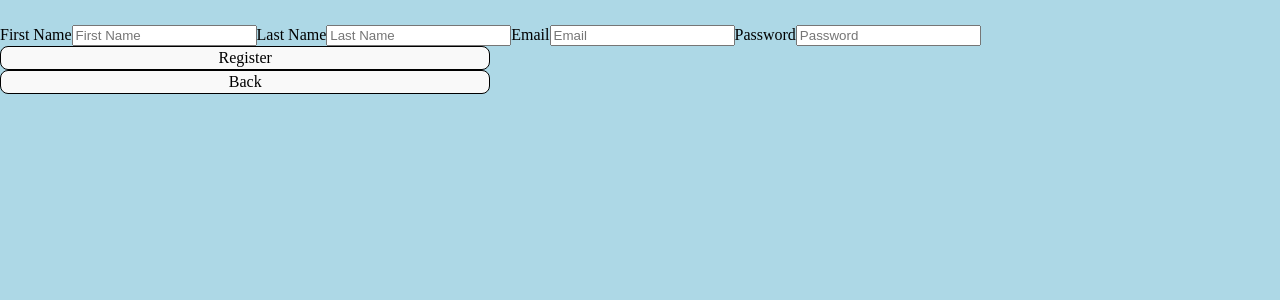
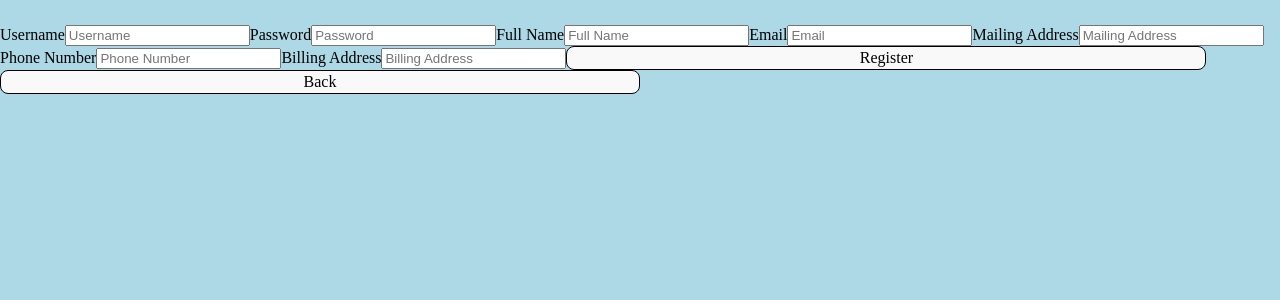
Before and after one commit to AisheScott/Capstone, a React (Vite) app in the folder Frontend/: page /Register in a window 1280 px wide. Shown: the top 300 px of the page. Built offline with nearby package versions, Linux system fonts and the light colour scheme.

Commit message:
login/register work

```diff
--- a/Frontend/src/api/productApi.js
+++ b/Frontend/src/api/productApi.js
@@ -1,36 +1,52 @@
 import { createApi, fetchBaseQuery } from "@reduxjs/toolkit/query/react";
 
-//Define API using createApi
-export const productApi= createApi({
 
-    reducePath: "productApi",
+
+// Define API using createApi
+export const productApi = createApi({
+  reducerPath: "productApi",
 
   baseQuery: fetchBaseQuery({
-        baseUrl: "http://localhost:3000/api" ,
+    baseUrl: "http://localhost:3000/api",
   }),
 
   endpoints: (builder) => ({
-        // Define an endpoint that fetches products
+    // Fetch all available products
     products: builder.query({
       query: () => "/products/available",
       providesTags: ["Products"],
     }),
 
+    // Fetch a single product by ID
     singleProduct: builder.query({
       query: (id) => `/product/${id}`,
     }),
 
+    // Register a new user
     register: builder.mutation({
       query: (credentials) => ({
-            url: `/users/register`,
+        url: `/auth/register`,
         method: "POST",
         body: credentials,
       }),
       invalidatesTags: ["Products"],
     }),
+
+    login: builder.mutation({
+      query: (credentials) => ({
+        url: `/auth/login`,
+        method: "POST",
+        body: credentials,
+      }),
+    }),
   }),
 });
 
-    export const { useProductsQuery, useSingleProductQuery, useRegisterMutation  } = productApi;
+export const {
+  useProductsQuery,
+  useSingleProductQuery,
+  useRegisterMutation,
+  useLoginMutation,
+} = productApi;
 
 export default productApi;
--- a/Frontend/src/components/Login.jsx
+++ b/Frontend/src/components/Login.jsx
@@ -1,25 +1,55 @@
+import { useState } from "react";
 import { useNavigate } from "react-router-dom";
-//import { useLoginMutation } from "../api/productApi";
+import { useLoginMutation } from "../api/productApi";
 
 function Login() {
   const navigate = useNavigate();
+  const [login, { isLoading, error }] = useLoginMutation();
 
+  const [email, setEmail] = useState("");
+  const [password, setPassword] = useState("");
 
+  const handleLogin = async (e) => {
+    e.preventDefault(); // prevent form reload
+
+    try {
+      const result = await login({ username: email, password }).unwrap();
+      localStorage.setItem("token", result.token);
+      navigate("/dashboard"); // or wherever you want to go after login
+    } catch (err) {
+      console.error("Login failed:", err);
+      alert("Invalid credentials");
+    }
+  };
 
   return (
     <section id="Login">
-      <form id="LoginForm">
+      <form id="LoginForm" onSubmit={handleLogin}>
         <label htmlFor="email">
           Email
-          <input placeholder="Email" type="email"></input>
+          <input
+            placeholder="Email"
+            type="email"
+            value={email}
+            onChange={(e) => setEmail(e.target.value)}
+          />
         </label>
         <label htmlFor="password">
           Password
-          <input type="Password" placeholder="password"></input>
+          <input
+            type="password"
+            placeholder="Password"
+            value={password}
+            onChange={(e) => setPassword(e.target.value)}
+          />
         </label>
+
+        <button type="submit" disabled={isLoading}>
+          {isLoading ? "Logging in..." : "Login"}
+        </button>
       </form>
 
-      <button>Login</button>
+      {error && <p style={{ color: "red" }}>Login failed. Please try again.</p>}
 
       <div>
         <button onClick={() => navigate("/")}>Back</button>
--- a/Frontend/src/components/Register.jsx
+++ b/Frontend/src/components/Register.jsx
@@ -1,73 +1,124 @@
-/* TODO - add your code to create a functional React component that renders a registration form */
+import { useNavigate } from "react-router-dom";
+import { useRegisterMutation } from "../api/productApi";
+import { useState } from "react";
 
-import { useNavigate } from "react-router-dom";
-//import { useRegisterMutation } from "../api/productApi";
-import { useEffect, useState } from "react";
-//import React, {useState} from "react";
-
-/* TODO - add your code to create a functional React component that renders a registration form */
 function Register() {
   const navigate = useNavigate();
-  // const [createUser] = useRegisterMutation(credentials);
+  const [registerUser, { isLoading, error }] = useRegisterMutation();
+
   const [credentials, setCredentials] = useState({
-    firstName: "",
-    lastName: "",
-    email: "",
+    username: "",
     password: "",
+    name: "",
+    email_address: "",
+    mailing_address: "",
+    phone_number: "",
+    billing_address: "",
   });
-
-  // useEffect(() => {
-  //   if (isSuccess) {
-  //     setCredentials({
-  //       firstName: "",
-  //       lastName: "",
-  //       email: "",
-  //      password: "",
-  //     });
-  //     navigate("/");
-  //   }
-  // }, [isSuccess, navigate]);
 
   const handleSubmit = async (event) => {
     event.preventDefault();
     try {
-      await createUser(credentials).unwrap();
+      const response = await registerUser({
+        ...credentials,
+        is_admin: false, // or true if needed
+      }).unwrap();
 
-    } catch {
-      console.log("Error while registering user: ", error);
+      localStorage.setItem("token", response.token);
+      navigate("/dashboard"); // or wherever you go after registration
+    } catch (err) {
+      console.error("Error while registering user:", err);
     }
   };
 
   const handleChange = (event) => {
-    const { name, value} = event.target;
+    const { name, value } = event.target;
     setCredentials((data) => ({
       ...data,
       [name]: value,
     }));
-  }
+  };
 
   return (
     <section id="Register">
       <form id="RegisterForm" onSubmit={handleSubmit}>
-        <label htmlFor="firstName">
-          First Name
-          <input name="firstName" placeholder="First Name" value={credentials.firstName} onChange={handleChange}></input>
+        <label>
+          Username
+          <input
+            name="username"
+            placeholder="Username"
+            value={credentials.username}
+            onChange={handleChange}
+            required
+          />
         </label>
-        <label htmlFor="lastName">
-          Last Name
-          <input name="lastName" placeholder="Last Name" value={credentials.lastName} onChange={handleChange}></input>
+        <label>
+          Password
+          <input
+            name="password"
+            type="password"
+            placeholder="Password"
+            value={credentials.password}
+            onChange={handleChange}
+            required
+          />
         </label>
-        <label htmlFor="email">
+        <label>
+          Full Name
+          <input
+            name="name"
+            placeholder="Full Name"
+            value={credentials.name}
+            onChange={handleChange}
+            required
+          />
+        </label>
+        <label>
           Email
-          <input placeholder="Email" name="email" value={credentials.email} onChange={handleChange}></input>
+          <input
+            name="email_address"
+            type="email"
+            placeholder="Email"
+            value={credentials.email_address}
+            onChange={handleChange}
+          />
         </label>
-        <label htmlFor="password">
-          Password
-          <input name="password" placeholder="Password" value={credentials.password} onChange={handleChange}></input>
+        <label>
+          Mailing Address
+          <input
+            name="mailing_address"
+            placeholder="Mailing Address"
+            value={credentials.mailing_address}
+            onChange={handleChange}
+            required
+          />
         </label>
+        <label>
+          Phone Number
+          <input
+            name="phone_number"
+            placeholder="Phone Number"
+            value={credentials.phone_number}
+            onChange={handleChange}
+          />
+        </label>
+        <label>
+          Billing Address
+          <input
+            name="billing_address"
+            placeholder="Billing Address"
+            value={credentials.billing_address}
+            onChange={handleChange}
+            required
+          />
+        </label>
+
+        <button type="submit" disabled={isLoading}>
+          {isLoading ? "Registering..." : "Register"}
+        </button>
       </form>
 
-      <button type="submit">Register</button>
+      {error && <p style={{ color: "red" }}>Registration failed. Please try again.</p>}
 
       <div>
         <button onClick={() => navigate("/")}>Back</button>
--- a/Frontend/src/index.css
+++ b/Frontend/src/index.css
@@ -29,6 +29,18 @@ h1 {
 h2 {
   font-size: 20px;
   text-align: center;
+}
+
+.button2 {
+  border-radius: 8px;
+  border: 1px solid transparent;
+  padding: 1em 2em; /* Increased padding */
+  font-size: 1.25em; /* Increased font size */
+  font-weight: 500;
+  font-family: inherit;
+  background-color: #1a1a1a;
+  cursor: pointer;
+  transition: border-color 0.25s;
 }
 
 button {
@@ -137,19 +149,14 @@ button:focus-visible {
   justify-content: center;
   position: absolute;
   transition: transform 0.3s;
+   gap: 20px;
 }
 
 #Login_Register {
-  display: flex;
-  flex-direction: column;
-  align-items: flex-start; /* optional: aligns buttons to the left */
-  gap: 10px;
-  margin-bottom: 20px;
-  left: 50%;
-}
-
-#Login_Register{
-  left: 30%;
+  display: grid;
+  gap: 20px;
+  margin-bottom: 60px;
+  align-items: center;
 }
 
 .Checkout_Success{
```
Lines whose indentation alone changed are shown as unchanged.
